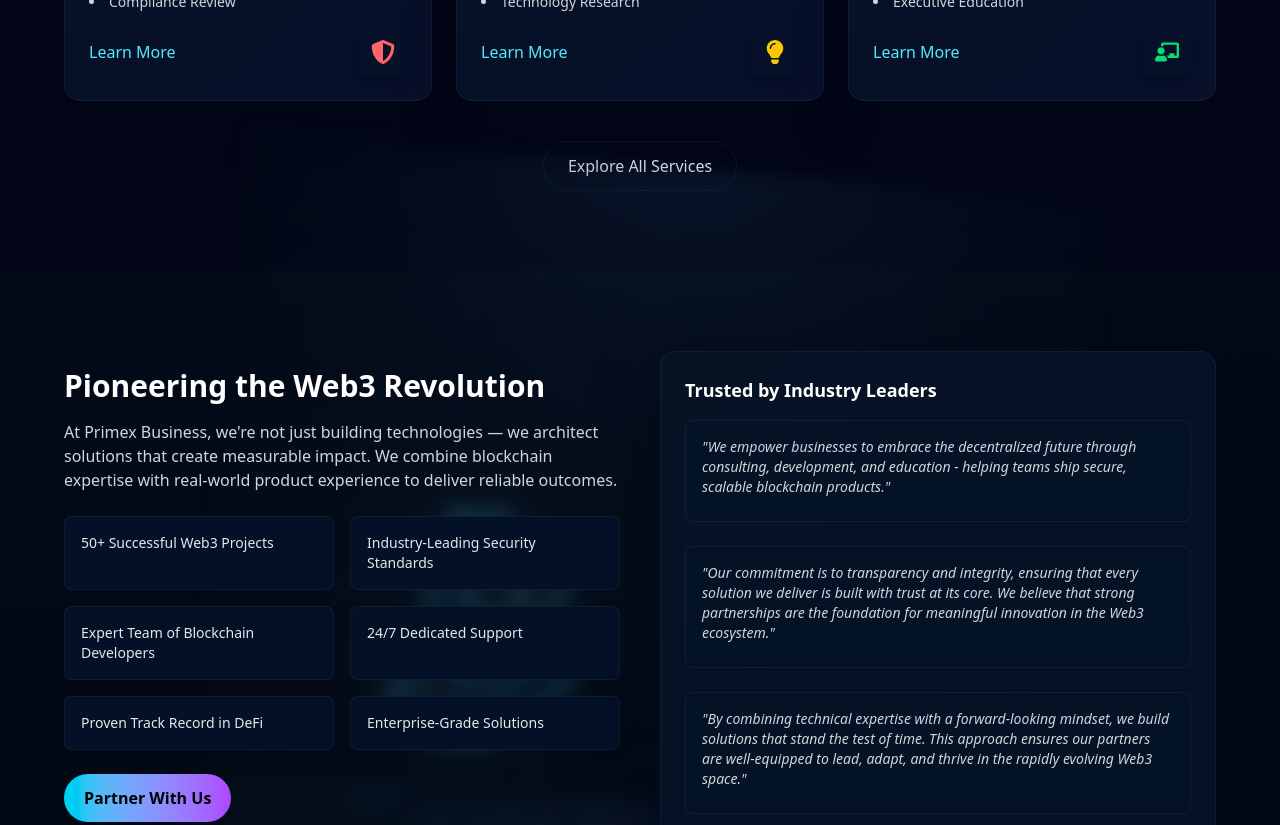
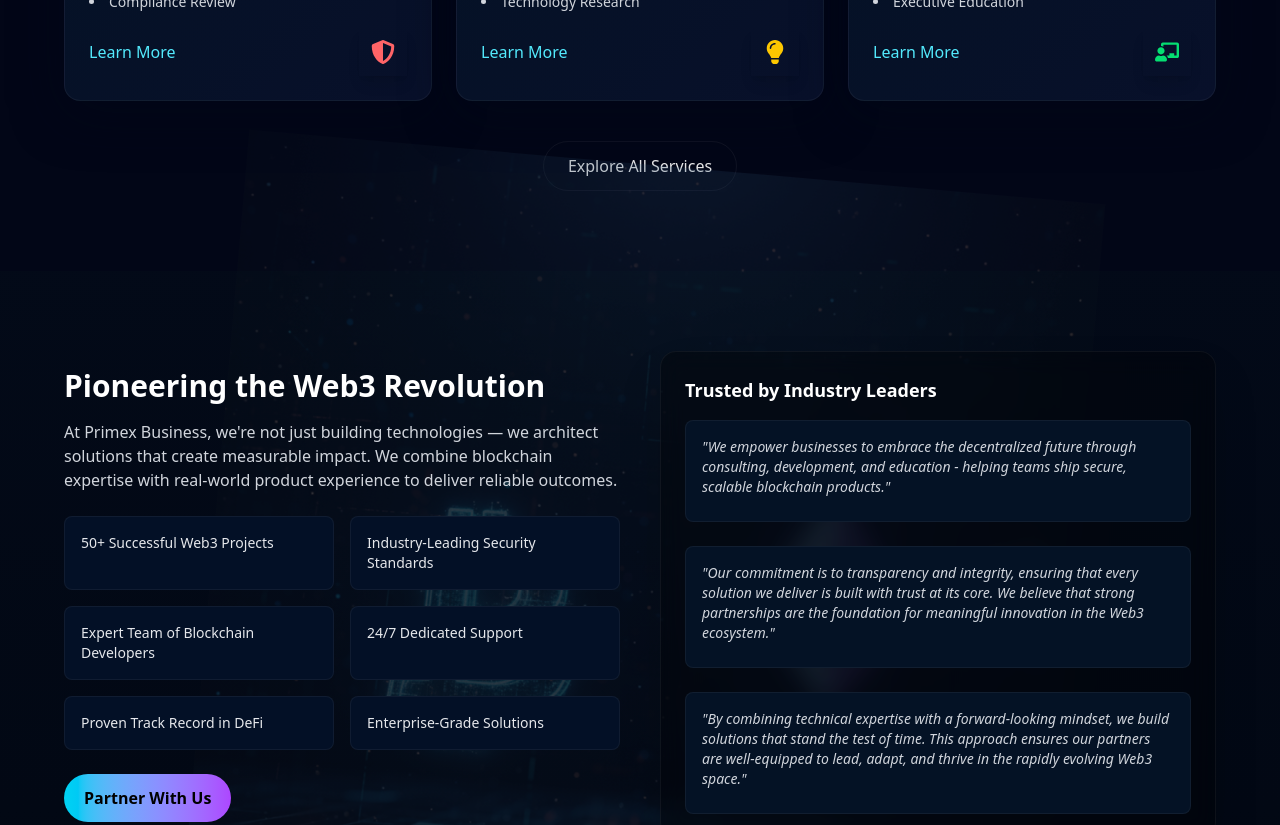
Before and after one commit to ChuksTech007/web3-vision-explorer, a React (Vite) app: page / in a window 1280 px wide. Shown: the part 1460-2285 px from the top of the page. Built offline with nearby package versions, Linux system fonts and the light colour scheme.

Commit message:
Prepare for Render deployment

```diff
--- a/src/App.jsx
+++ b/src/App.jsx
@@ -401,7 +401,7 @@
           <motion.img
             src={cryptoImg2}
             alt="Floating crypto pattern"
-            className="absolute top-1/2 left-1/2 w-[800px] h-auto object-cover opacity-20 transform -translate-x-1/2 -translate-y-1/2 z-0 filter blur-sm"
+            className="absolute top-1/2 left-1/2 w-[800px] h-auto object-cover opacity-20 transform -translate-x-1/2 -translate-y-1/2 z-0"
             animate={{
               scale: [1, 1.1, 1],
               rotate: [0, 5, -5, 0],
@@ -451,7 +451,7 @@
               viewport={{ once: true, amount: 0.5 }}
               className="relative"
             >
-              <div className="p-6 rounded-2xl bg-gradient-to-br from-[#081225] to-[#061026] border border-white/5 shadow-[0_20px_60px_rgba(2,6,23,0.6)]">
+              <div className="p-6 rounded-2xl bg-black/30 border border-white/5 shadow-2xl backdrop-blur-md">
                 <h4 className="text-lg font-semibold text-white mb-3">Trusted by Industry Leaders</h4>
                 <div className="space-y-6 mt-4">
                   {quotes.map((q, i) => (
```
